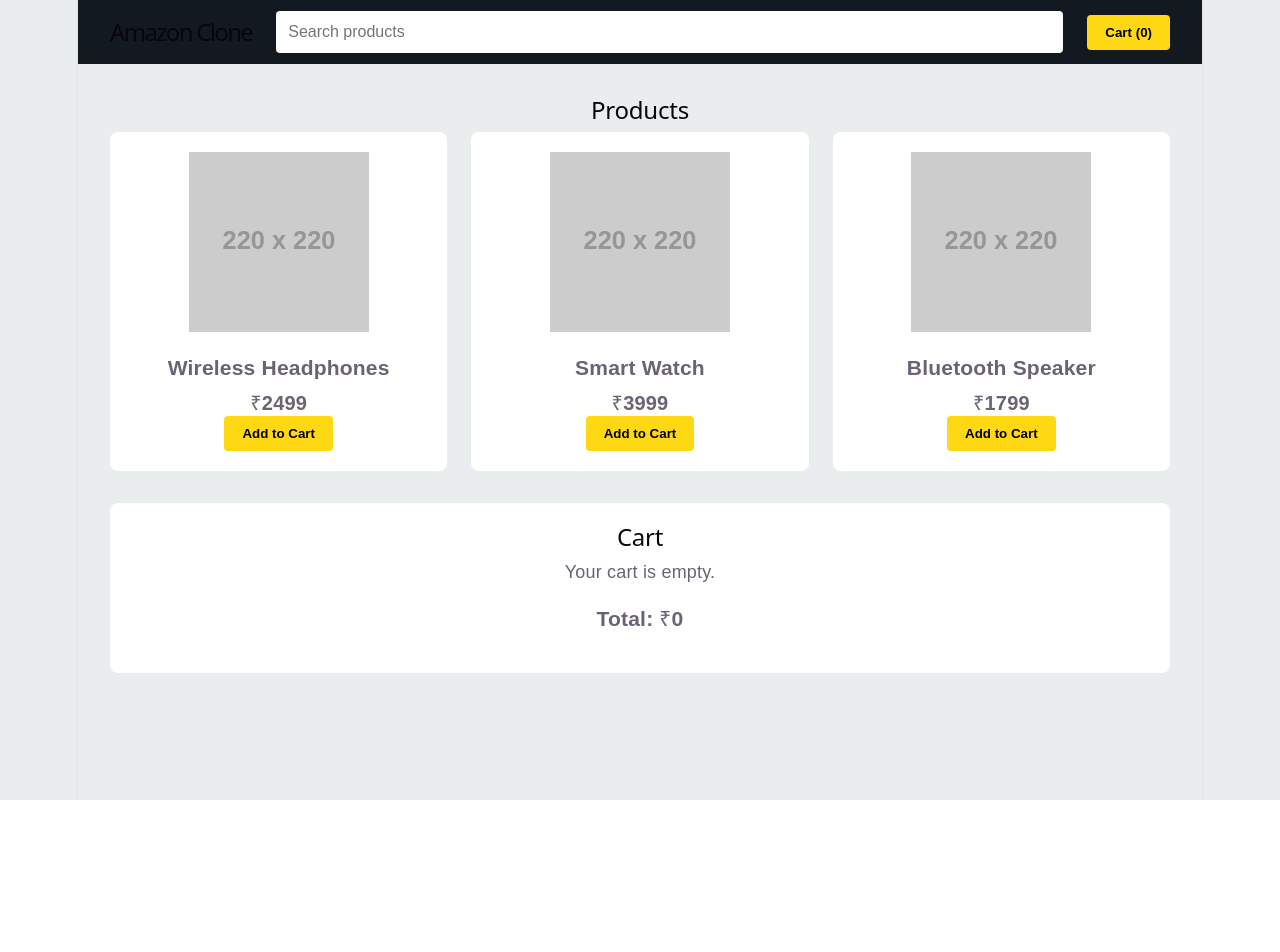
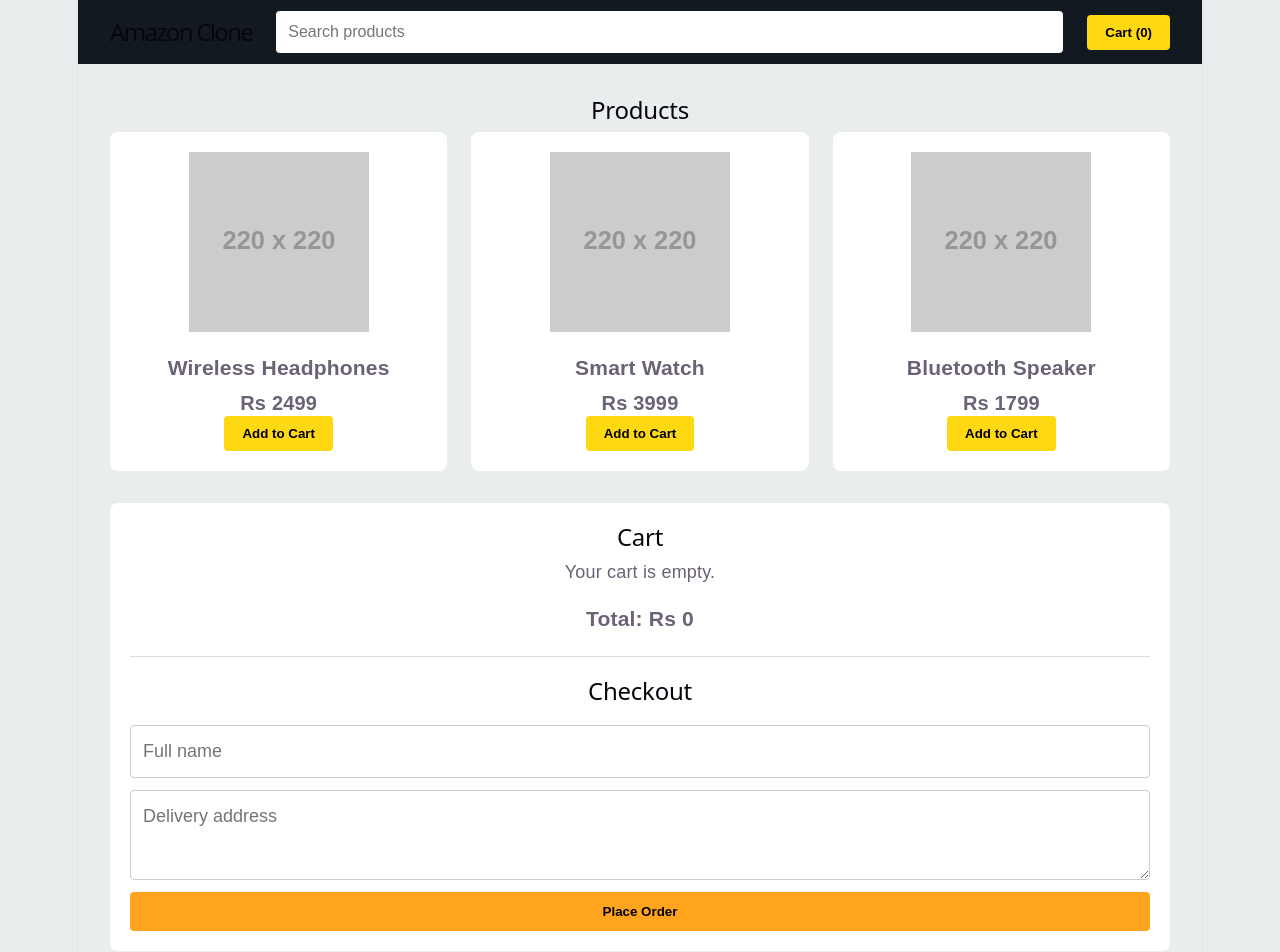
Before and after one commit to GnaneshAnguluri/Amazon_clone, a React app in the folder frontend/: page / in a window 1280 px wide. Shown: the top 952 px of the page. Before the commit the page ends 800 px from the top, so only its background shows below. Built offline with nearby package versions, Linux system fonts and the light colour scheme; the HTML template or start-up script is replaced by a standard one.

Commit message:
feat: add checkout form

```diff
--- a/frontend/src/App.css
+++ b/frontend/src/App.css
@@ -96,3 +96,42 @@ body {
 .cart-item:last-child {
   border-bottom: none;
 }
+
+.cart-item button {
+  background: #f3f3f3;
+  border: 1px solid #ccc;
+  border-radius: 4px;
+  cursor: pointer;
+  padding: 6px 12px;
+}
+
+.checkout-form {
+  border-top: 1px solid #ddd;
+  display: grid;
+  gap: 12px;
+  margin-top: 24px;
+  padding-top: 20px;
+}
+
+.checkout-form input,
+.checkout-form textarea {
+  border: 1px solid #ccc;
+  border-radius: 4px;
+  font: inherit;
+  padding: 12px;
+  width: 100%;
+}
+
+.checkout-form textarea {
+  min-height: 90px;
+  resize: vertical;
+}
+
+.checkout-form button {
+  background: #ffa41c;
+  border: none;
+  border-radius: 4px;
+  cursor: pointer;
+  font-weight: bold;
+  padding: 12px 18px;
+}
--- a/frontend/src/App.jsx
+++ b/frontend/src/App.jsx
@@ -1,29 +1,34 @@
 import { useState } from 'react'
 import './App.css'
+
 const products = [
   {
     id: 1,
     title: 'Wireless Headphones',
     price: 2499,
     image: 'https://via.placeholder.com/220',
+    description: 'Comfortable wireless headphones with long battery life.',
   },
   {
     id: 2,
     title: 'Smart Watch',
     price: 3999,
     image: 'https://via.placeholder.com/220',
+    description: 'A daily smart watch for fitness, calls, and notifications.',
   },
   {
     id: 3,
     title: 'Bluetooth Speaker',
     price: 1799,
     image: 'https://via.placeholder.com/220',
+    description: 'Portable speaker with clear sound for home and travel.',
   },
 ]
 
 function App() {
   const [cartItems, setCartItems] = useState([])
   const [searchText, setSearchText] = useState('')
+
   const addToCart = (product) => {
     setCartItems([...cartItems, product])
   }
@@ -39,9 +44,11 @@ const products = [
   const cartTotal = cartItems.reduce((total, item) => {
     return total + item.price
   }, 0)
+
   const filteredProducts = products.filter((product) => {
     return product.title.toLowerCase().includes(searchText.toLowerCase())
   })
+
   return (
     <div className="app">
       <header className="navbar">
@@ -63,11 +70,12 @@ const products = [
             <div className="product-card" key={product.id}>
               <img src={product.image} alt={product.title} />
               <h3>{product.title}</h3>
-              <p>₹{product.price}</p>
+              <p>Rs {product.price}</p>
               <button onClick={() => addToCart(product)}>Add to Cart</button>
             </div>
           ))}
         </div>
+
         <section className="cart-section">
           <h2>Cart</h2>
 
@@ -77,12 +85,20 @@ const products = [
             cartItems.map((item, index) => (
               <div className="cart-item" key={index}>
                 <span>{item.title}</span>
-    <strong>₹{item.price}</strong>
+                <strong>Rs {item.price}</strong>
                 <button onClick={() => removeFromCart(index)}>Remove</button>
               </div>
             ))
           )}
-  <h3>Total: ₹{cartTotal}</h3>
+
+          <h3>Total: Rs {cartTotal}</h3>
+
+          <div className="checkout-form">
+            <h2>Checkout</h2>
+            <input type="text" placeholder="Full name" />
+            <textarea placeholder="Delivery address"></textarea>
+            <button>Place Order</button>
+          </div>
         </section>
       </main>
     </div>
```
Lines whose indentation alone changed are shown as unchanged.
